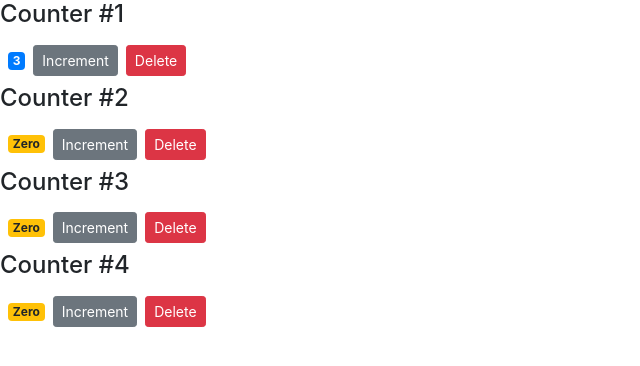
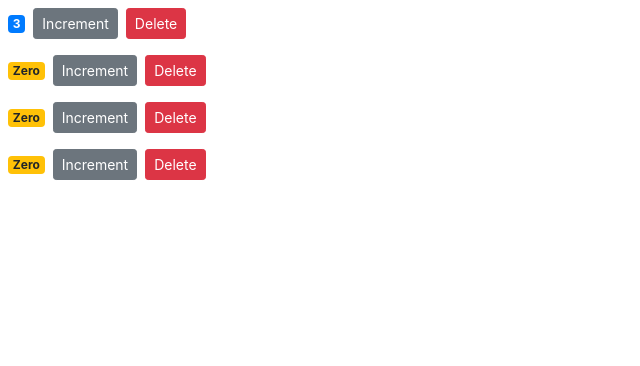
Before and after one commit to imrebartis/react-2019, a React (Create React App) app in the folder counter-app/: page / in a window 1280 px wide. Shown: the top 366 px of the page, without its empty margins (0-640 px from the left). Built offline with nearby package versions, Linux system fonts and the light colour scheme.

Commit message:
wire up updating the state

```diff
--- a/counter-app/src/components/counter.jsx
+++ b/counter-app/src/components/counter.jsx
@@ -2,7 +2,7 @@
 
 class Counter extends Component {
   state = {
-    value: this.props.value
+    value: this.props.counter.value
   };
 
   handleIncrement = () => {
@@ -17,12 +17,12 @@
           {this.formatCount()}
         </span>
         <button
-          onClick={() => this.handleIncrement({ id: 1 })}
+          onClick={() => this.handleIncrement()}
           className="btn btn-secondary btn-sm"
         >
           Increment
         </button>
-        <button onClick={this.props.onDelete} className="btn btn-danger btn-sm m-2">Delete</button>
+        <button onClick={() => this.props.onDelete(this.props.counter.id)} className="btn btn-danger btn-sm m-2">Delete</button>
       </div>
     );
   }
--- a/counter-app/src/components/counters.jsx
+++ b/counter-app/src/components/counters.jsx
@@ -4,24 +4,28 @@
 class Counters extends Component {
   state = {
     counters: [
-      { id: 1, value: 3},
-      { id: 2, value: 0},
-      { id: 3, value: 0},
-      { id: 4, value: 0}
+      { id: 1, value: 3 },
+      { id: 2, value: 0 },
+      { id: 3, value: 0 },
+      { id: 4, value: 0 }
     ]
   };
 
-  handleDelete = () => {
-    console.log('event handler called');
+  handleDelete = counterId => {
+    const counters = this.state.counters.filter(c => c.id !== counterId);
+    this.setState({ counters });
   };
 
   render() {
     return (
       <div>
-        { this.state.counters.map(counter =>
-          <Counter key={counter.id} onDelete={this.handleDelete} value={counter.value}>
-            <h4>Counter #{counter.id}</h4>
-          </Counter>)}
+        {this.state.counters.map(counter => (
+          <Counter
+            key={counter.id}
+            onDelete={this.handleDelete}
+            counter={counter}
+          />
+        ))}
       </div>
     );
   }
```
